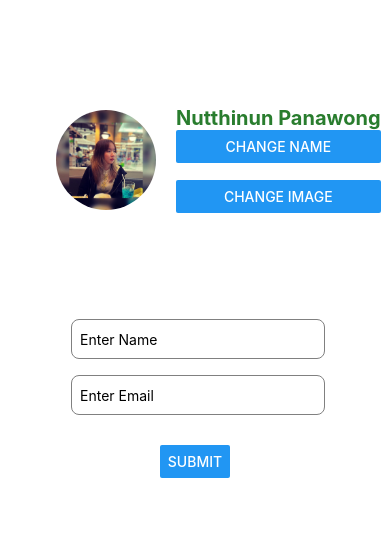
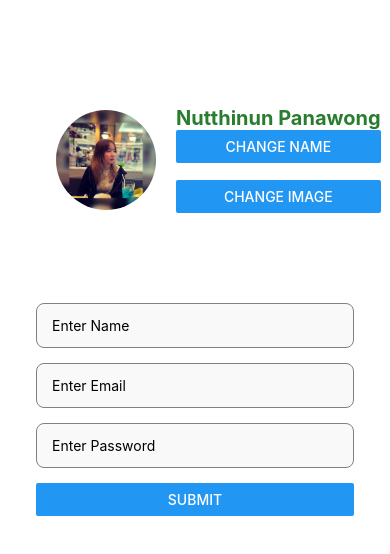
Before and after one commit to Nutthinun-526/ReactNativeTNI_2213111392, a React Native app: screen / in a window 390 px wide. Shown: the top 554 px of the page. Built offline with nearby package versions, Linux system fonts and the light colour scheme.

Commit message:
Practice4_TextInput[10-08-2024]

```diff
--- a/components/Login.tsx
+++ b/components/Login.tsx
@@ -1,4 +1,4 @@
-import { View, Text, Button, TextInput, TouchableOpacity } from "react-native";
+/* import { View, Text, Button, TextInput, TouchableOpacity } from "react-native";
 import React from "react";
 import { stylesLogin } from "../styles/styles";
 import { stylesPractice } from "../styles/styles";
@@ -34,3 +34,80 @@ function Login(): React.JSX.Element {
 }
 
 export default Login;
+ */
+
+import { View, TextInput, Button, Alert } from "react-native";
+import React, { useState } from "react";
+import { stylesLogin } from "../styles/styles"; // เรียกใช้สไตล์จากไฟล์ styles.ts
+  const Login = (): React.JSX.Element => {
+  const [name, setName] = useState("");
+  const [email, setEmail] = useState("");
+  const [password, setPassword] = useState("");
+
+  const ValidityStateEmail = (email:string):boolean => {
+    const rechaeckEmail = /\S+@\S+\.\S+/
+    return rechaeckEmail.test(email);
+  }
+
+  const handleSubmit = () => {
+    let errorMessage = "";
+    if (!name) {
+      /* Alert.alert("Alert", "Please enter name.", [{ text: "OK" }]);
+      return; //break */
+      errorMessage += "Please enter Name\n";
+    }
+
+    //ตรวจสอบการป้อนรหัสผ่าน
+    if (!password) {
+      /* Alert.alert("Alert", "Please enter password.", [{ text: "OK" }]);
+      return; //break */
+      errorMessage += "Please enter Password\n";
+    }
+    else if(password.length<6){
+      errorMessage += "Password must be at lease 6 characters\n"
+    }
+
+    if (!email) {
+      /* Alert.alert("Alert", "Please enter email.", [{ text: "OK" }]);
+      return; //break */
+      errorMessage += "Please enter Email";
+    }
+    else if (!ValidityStateEmail(email)){
+      errorMessage += "Invalid Email format\n"
+    }
+    if (errorMessage) {
+      Alert.alert("Error", errorMessage.trim(), [{ text: "OK" }]);
+      return; //break
+    }
+    Alert.alert("Alert", "Success", [{ text: "OK" }]);
+  };
+
+  return (
+    <View style={stylesLogin.container}>
+      <TextInput
+        style={stylesLogin.input}
+        placeholder="Enter Name"
+        value={name}
+        onChangeText={setName}
+      />
+      <TextInput
+        style={stylesLogin.input}
+        placeholder="Enter Email"
+        keyboardType="email-address"
+        value={email}
+        onChangeText={setEmail}
+      />
+      <TextInput
+        style={stylesLogin.input}
+        placeholder="Enter Password"
+        value={password}
+        onChangeText={setPassword}
+        secureTextEntry={true}
+      />
+      <View>
+        <Button title="SUBMIT" onPress={handleSubmit} />
+      </View>
+    </View>
+  );
+};
+export default Login;
```
